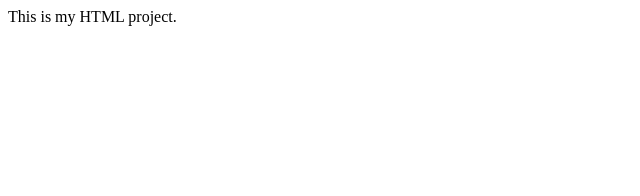
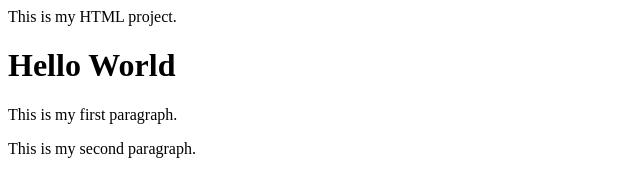
Before and after one commit to anishaf92/practiceproject, a plain HTML site: page index.html in a window 1280 px wide. Shown: the whole page, without its empty margins (0-640 px from the left). Drawn offline with Linux system fonts and the light colour scheme.

Commit message:
Updated index.html

```diff
--- a/index.html
+++ b/index.html
@@ -7,5 +7,8 @@
 </head>
 <body>
     This is my HTML project.
+    <h1>Hello World</h1>
+    <p>This is my first paragraph.</p>
+    <p>This is my second paragraph.</p>
 </body>
 </html>
```
